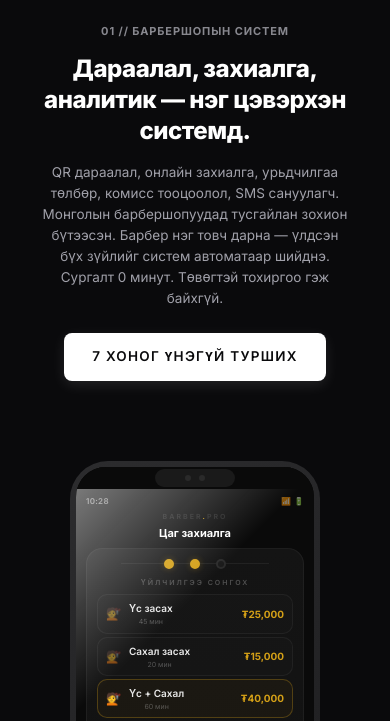
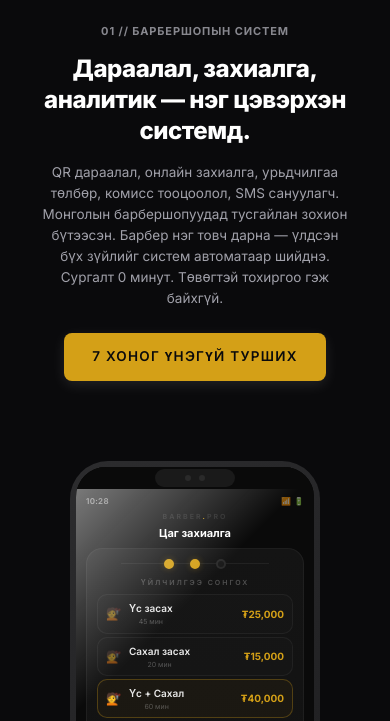
Before and after one commit to Erden8830/barber-system, a website: page prototype-premium.html in a window 390 px wide. Shown: the part 57-778 px from the top of the page. Drawn offline with Linux system fonts and the light colour scheme.

Commit message:
Trial btn: gold #d4a017 bg

```diff
--- a/prototype-premium.html
+++ b/prototype-premium.html
@@ -634,7 +634,7 @@ a{ color: var(--black); text-decoration: none; transition: color .2s; }
     display: inline-flex !important;
     align-items: center !important;
     justify-content: center !important;
-    background-color: #ffffff !important;
+    background-color: #d4a017 !important;
     color: #0a0a0c !important;
     font-size: 13.5px !important;
     font-weight: 600 !important;
@@ -650,7 +650,7 @@ a{ color: var(--black); text-decoration: none; transition: color .2s; }
   }
   .trial-btn:active {
     transform: scale(0.96) !important;
-    background-color: #f3f4f6 !important;
+    background-color: #c49014 !important;
   }
   .hero-content {
     background: #0a0a0c !important;
```
Also changed, not shown: public/landing.html (+2 -2 lines).
